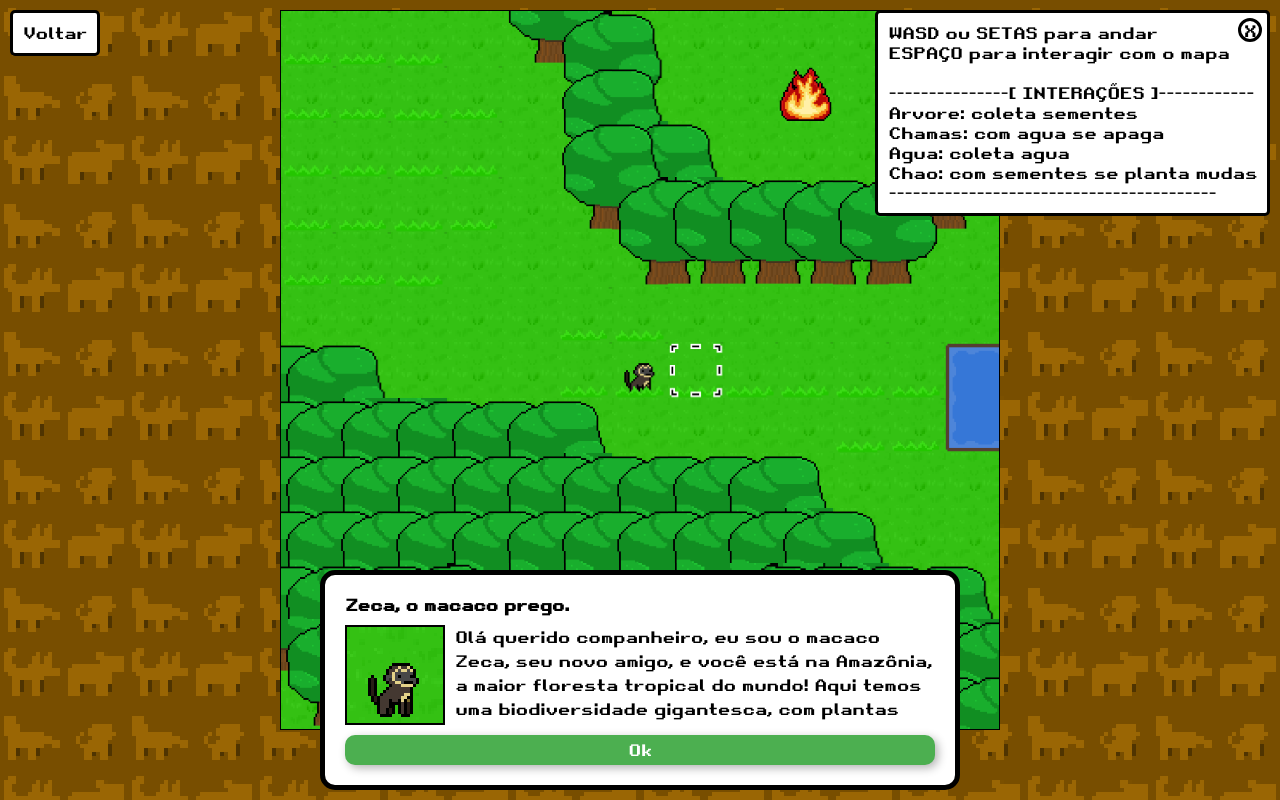
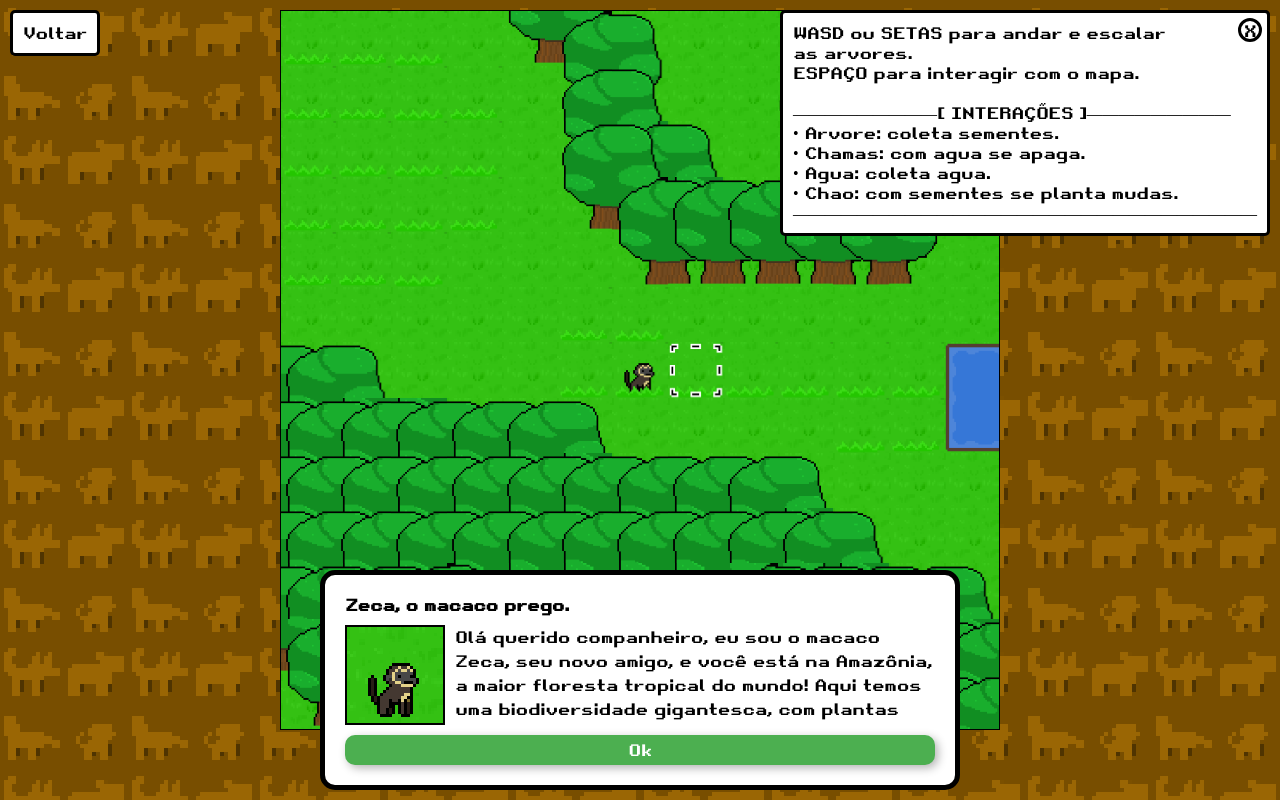
Before and after one commit to Dvd02/salvando_biomas, a Next.js app: page /mapas/amazonia in a window 1280 px wide. Both pictures are taken after a click on the element "Controles". Built offline with nearby package versions, Linux system fonts and the light colour scheme.

Commit message:
adicionando informações aos controles

```diff
--- a/src/app/mapas/[nomeFase]/page.js
+++ b/src/app/mapas/[nomeFase]/page.js
@@ -192,14 +192,19 @@ export default function Mapa({ params : { nomeFase } }){
                 >
                     X
                 </div>
-                WASD ou SETAS para andar <br/>
-                ESPAÇO para interagir com o mapa <br/><br/>
-                ---------------[ INTERAÇÕES ]------------ <br/>
-                Arvore: coleta sementes                   <br/>
-                Chamas: com agua se apaga                 <br/>
-                Agua: coleta agua                         <br/>
-                Chao: com sementes se planta mudas        <br/>
-                -----------------------------------------
+
+                WASD ou SETAS para andar
+                {personagem.anda.includes("agua") && <> e nadar nas<br/>aguas</>}
+                {personagem.anda.includes("arvore") && <> e escalar<br/>as arvores</>}
+                .<br/>
+
+                ESPAÇO para interagir com o mapa. <br/><br/>
+                —————————[ INTERAÇÕES ]————————— <br/>
+                • Arvore: coleta sementes.                   <br/>
+                • Chamas: com agua se apaga.                 <br/>
+                • Agua: coleta agua.                         <br/>
+                • Chao: com sementes se planta mudas.        <br/>
+                —————————————————————————————
             </div>
         }
 
```
